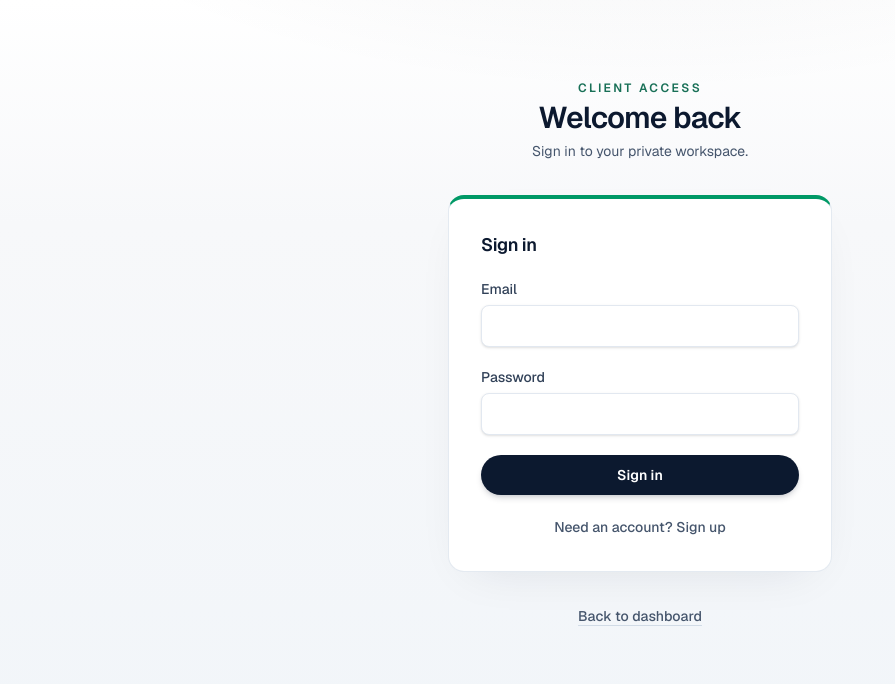
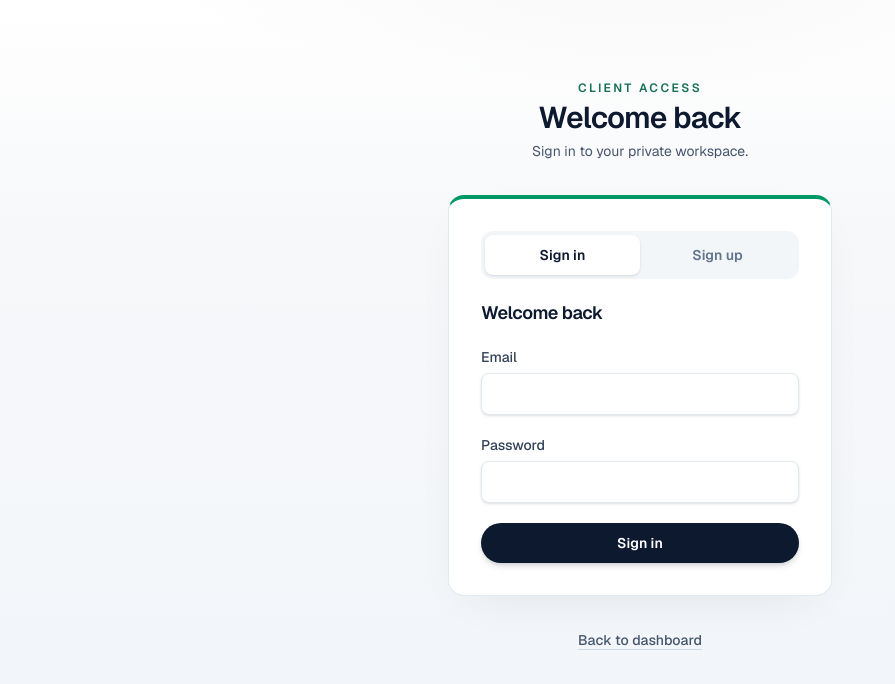
Before and after one commit to clem-hiro/financial-planner-web, a Next.js app: page /login in a window 1280 px wide. Shown: the top 684 px of the page, without its empty margins (0-895 px from the left). Built offline with nearby package versions, Linux system fonts and the light colour scheme; no server answers.

Commit message:
add capability to confirm email and redirect

```diff
--- a/src/app/login/page.tsx
+++ b/src/app/login/page.tsx
@@ -2,7 +2,14 @@ import { LoginForm } from "@/features/auth/LoginForm";
 import { isSupabaseConfigured } from "@/lib/env";
 import Link from "next/link";
 
-export default function LoginPage() {
+type PageProps = {
+  searchParams: Promise<{ error?: string }>;
+};
+
+export default async function LoginPage({ searchParams }: PageProps) {
+  const sp = await searchParams;
+  const authError = sp.error?.trim() ? sp.error : undefined;
+
   return (
     <div className="flex min-h-full flex-col items-center justify-center px-4 py-16 sm:py-20">
       <div className="w-full max-w-md space-y-8 text-center">
@@ -26,7 +33,7 @@ export default function LoginPage() {
             to enable auth.
           </div>
         ) : (
-          <LoginForm />
+          <LoginForm initialAuthError={authError} />
         )}
         <Link
           href="/dashboard"
--- a/src/features/auth/LoginForm.tsx
+++ b/src/features/auth/LoginForm.tsx
@@ -4,17 +4,32 @@ import { createSupabaseBrowserClient } from "@/data/supabase/browser";
 import { useRouter } from "next/navigation";
 import { useState } from "react";
 
-export function LoginForm() {
+type Mode = "signin" | "signup";
+
+const tabBase =
+  "flex-1 rounded-lg py-2.5 text-sm font-semibold transition focus-visible:outline-none focus-visible:ring-2 focus-visible:ring-emerald-500/35 focus-visible:ring-offset-2";
+
+export function LoginForm({ initialAuthError }: { initialAuthError?: string }) {
   const router = useRouter();
   const [email, setEmail] = useState("");
   const [password, setPassword] = useState("");
-  const [mode, setMode] = useState<"signin" | "signup">("signin");
-  const [error, setError] = useState<string | null>(null);
+  const [mode, setMode] = useState<Mode>("signin");
+  const [error, setError] = useState<string | null>(() =>
+    initialAuthError?.trim() ? initialAuthError : null
+  );
+  const [signupInfo, setSignupInfo] = useState<string | null>(null);
   const [pending, setPending] = useState(false);
+
+  function switchMode(next: Mode) {
+    setMode(next);
+    setError(null);
+    setSignupInfo(null);
+  }
 
   async function onSubmit(e: React.FormEvent) {
     e.preventDefault();
     setError(null);
+    setSignupInfo(null);
     setPending(true);
     try {
       let supabase;
@@ -24,21 +39,38 @@ export function LoginForm() {
         setError("Supabase is not configured.");
         return;
       }
+
       if (mode === "signup") {
-        const { error: err } = await supabase.auth.signUp({ email, password });
-        if (err) {
-          setError(err.message);
-          return;
-        }
-      } else {
-        const { error: err } = await supabase.auth.signInWithPassword({
+        const { data, error: err } = await supabase.auth.signUp({
           email,
           password,
+          options: {
+            emailRedirectTo: `${window.location.origin}/auth/callback`,
+          },
         });
         if (err) {
           setError(err.message);
           return;
         }
+        if (!data.session) {
+          setSignupInfo(
+            "Check your email and confirm your address to finish creating your account. After confirming, you can sign in."
+          );
+          setPassword("");
+          return;
+        }
+        router.push("/dashboard");
+        router.refresh();
+        return;
+      }
+
+      const { error: err } = await supabase.auth.signInWithPassword({
+        email,
+        password,
+      });
+      if (err) {
+        setError(err.message);
+        return;
       }
       router.push("/dashboard");
       router.refresh();
@@ -52,11 +84,58 @@ export function LoginForm() {
       onSubmit={onSubmit}
       className="mx-auto w-full max-w-sm space-y-5 rounded-2xl border border-slate-200/90 border-t-emerald-600 border-t-4 bg-white p-6 text-left shadow-[0_16px_48px_-24px_rgba(12,25,47,0.12)] sm:p-8"
     >
+      <div
+        className="flex rounded-xl bg-slate-100/90 p-1"
+        role="tablist"
+        aria-label="Authentication mode"
+      >
+        <button
+          type="button"
+          role="tab"
+          aria-selected={mode === "signin"}
+          id="tab-signin"
+          className={`${tabBase} ${
+            mode === "signin"
+              ? "bg-white text-[#0c192f] shadow-sm"
+              : "text-slate-500 hover:text-slate-700"
+          }`}
+          onClick={() => switchMode("signin")}
+        >
+          Sign in
+        </button>
+        <button
+          type="button"
+          role="tab"
+          aria-selected={mode === "signup"}
+          id="tab-signup"
+          className={`${tabBase} ${
+            mode === "signup"
+              ? "bg-white text-[#0c192f] shadow-sm"
+              : "text-slate-500 hover:text-slate-700"
+          }`}
+          onClick={() => switchMode("signup")}
+        >
+          Sign up
+        </button>
+      </div>
+
       <h2 className="text-lg font-semibold tracking-tight text-[#0c192f]">
-        {mode === "signin" ? "Sign in" : "Create account"}
+        {mode === "signin" ? "Welcome back" : "Create your account"}
       </h2>
+
+      {signupInfo && (
+        <p
+          className="rounded-lg border border-emerald-100 bg-emerald-50/90 px-3 py-2 text-sm text-emerald-950"
+          role="status"
+        >
+          {signupInfo}
+        </p>
+      )}
       {error && (
-        <p className="rounded-lg border border-red-100 bg-red-50/90 px-3 py-2 text-sm text-red-800" role="alert">
+        <p
+          className="rounded-lg border border-red-100 bg-red-50/90 px-3 py-2 text-sm text-red-800"
+          role="alert"
+        >
           {error}
         </p>
       )}
@@ -90,15 +169,6 @@ export function LoginForm() {
       >
         {pending ? "Working…" : mode === "signin" ? "Sign in" : "Sign up"}
       </button>
-      <button
-        type="button"
-        className="w-full text-center text-sm font-medium text-slate-600 transition hover:text-emerald-800"
-        onClick={() => setMode(mode === "signin" ? "signup" : "signin")}
-      >
-        {mode === "signin"
-          ? "Need an account? Sign up"
-          : "Have an account? Sign in"}
-      </button>
     </form>
   );
 }
```
